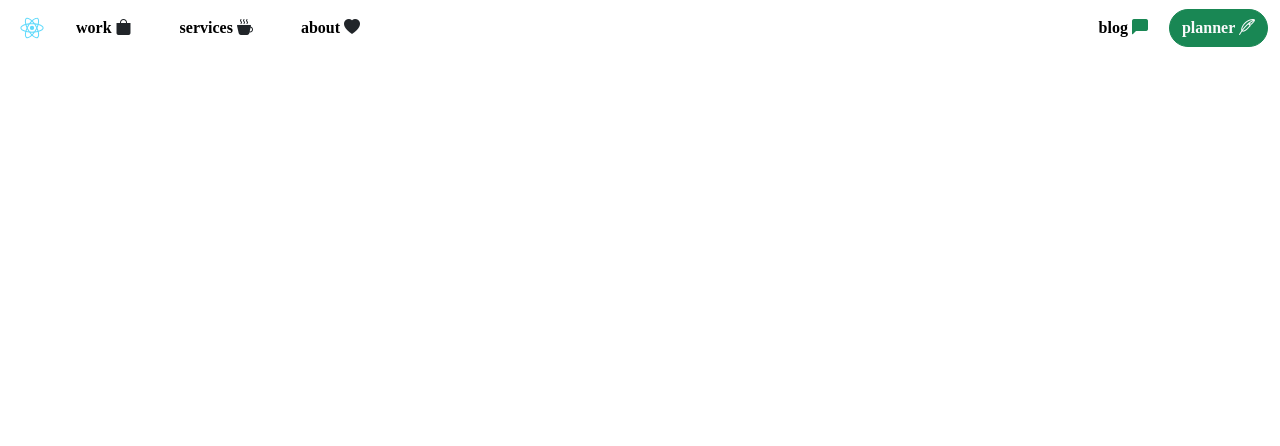
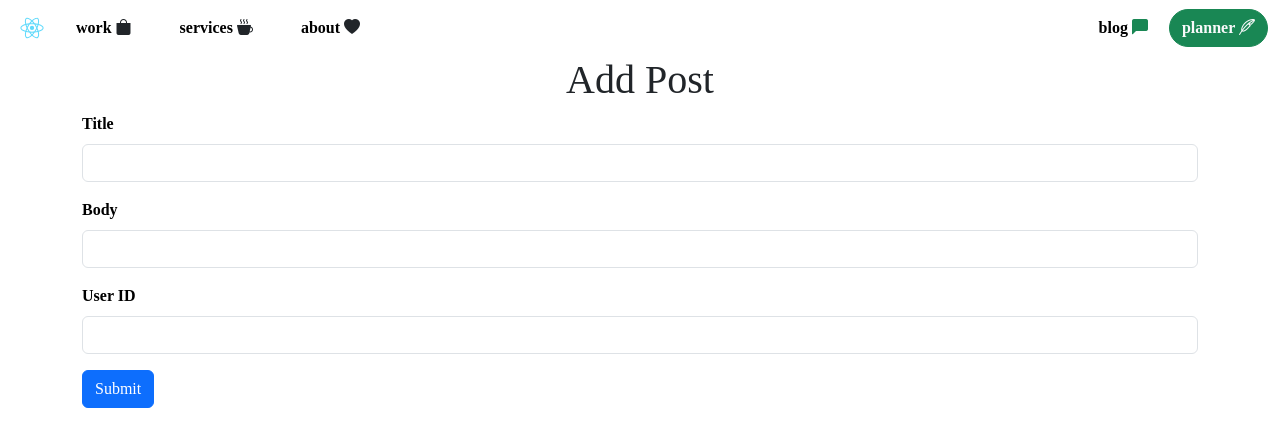
Before and after one commit to italhachaudhary/post_app, a React (Create React App) app: page /addPost in a window 1280 px wide. Shown: the top 446 px of the page. Built offline with nearby package versions, Linux system fonts and the light colour scheme; a web font is replaced by a local one.

Commit message:
AddPost 01-02-2024

```diff
--- a/src/App.css
+++ b/src/App.css
@@ -32,3 +32,10 @@
   border-radius: 10px;
   box-shadow: 0 0 10px rgba(0, 0, 0, 0.2);
 }
+
+/* AddPost */
+
+.addPost label {
+  color: black;
+  font-weight: 600;
+}
--- a/src/App.js
+++ b/src/App.js
@@ -4,6 +4,7 @@ import NavBar from "./components/NavBar";
 import Details from "./components/Details";
 import { BrowserRouter } from "react-router-dom";
 import Banner from "./components/Banner";
+import AddPost from "./components/AddPost";
 
 function App() {
   return (
@@ -12,6 +13,7 @@ function App() {
       <Routes>
         <Route path="/" element={<Banner />} />
         <Route path="/details/:id" element={<Details />} />
+        <Route path="/addPost" element={<AddPost />} />
       </Routes>
     </BrowserRouter>
   );
--- /dev/null
+++ b/src/components/AddPost.jsx
@@ -0,0 +1,71 @@
+import React, { useState } from "react";
+
+export default function AddPost() {
+  const [title, setTitle] = useState("");
+  const [body, setBody] = useState("");
+  const [userId, setUserId] = useState("");
+  const [successMessage, setSuccessMessage] = useState("");
+
+  const handleSubmit = (e) => {
+    e.preventDefault();
+    const data = { title, body, userId };
+    console.log(data);
+    fetch("https://jsonplaceholder.typicode.com/posts", {
+      method: "POST",
+      headers: { "Content-Type": "application/json" },
+      body: JSON.stringify(data),
+    })
+      .then((response) => {
+        if (response.ok) {
+          setSuccessMessage("Post submitted successfully!");
+          console.log(response);
+        } else {
+          throw new Error("Failed to submit post.");
+        }
+      })
+      .catch((error) => {
+        console.error(error);
+        setSuccessMessage("Failed to submit post.");
+      });
+  };
+
+  return (
+    <div>
+      <form className="container addPost" onSubmit={handleSubmit}>
+        <h1 className="text-center">Add Post</h1>
+        {successMessage && <p>{successMessage}</p>}
+        <div className="mb-3">
+          <label className="form-label">Title</label>
+          <input
+            type="text"
+            className="form-control"
+            onChange={(e) => setTitle(e.target.value)}
+            required
+          />
+        </div>
+        <div className="mb-3">
+          <label className="form-label ">Body</label>
+          <input
+            type="text"
+            className="form-control"
+            onChange={(e) => setBody(e.target.value)}
+            required
+          />
+        </div>
+        <div className="mb-3">
+          <label className="form-label">User ID</label>
+          <input
+            type="number"
+            className="form-control"
+            onChange={(e) => setUserId(e.target.value)}
+            id="exampleInputPassword1"
+            required
+          />
+        </div>
+        <button type="submit" className="btn btn-primary">
+          Submit
+        </button>
+      </form>
+    </div>
+  );
+}
--- a/src/components/PostData.jsx
+++ b/src/components/PostData.jsx
@@ -30,6 +30,9 @@ export default function PostData() {
 
   return (
     <div className="container main-card">
+      <Link to="/addpost">
+        <button className="btn btn-primary mb-3">Add Post</button>
+      </Link>
       {data2.map((post) => (
         <>
           <div className="card mb-3" key={post.id}>
```
